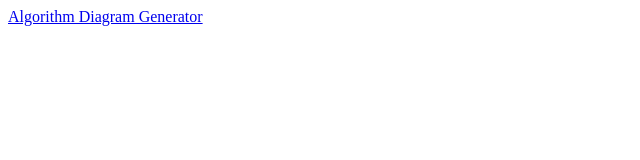
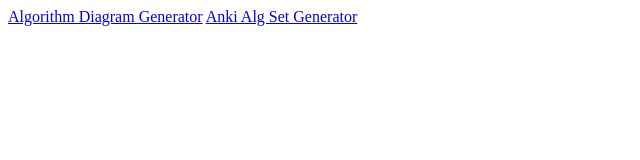
Before and after one commit to Phalentin/phalentin.github.io, a plain HTML site: page index.html in a window 1280 px wide. Shown: the whole page, without its empty margins (0-640 px from the left). Drawn offline with Linux system fonts and the light colour scheme.

Commit message:
Update index.html

```diff
--- a/index.html
+++ b/index.html
@@ -6,5 +6,6 @@
   </head>
   <body>
     <a href="algorithm-diagram-generator.html">Algorithm Diagram Generator</a>
+    <a href="anki-alg-set-generator-js/">Anki Alg Set Generator</a>
   </body>
 </html>
```
